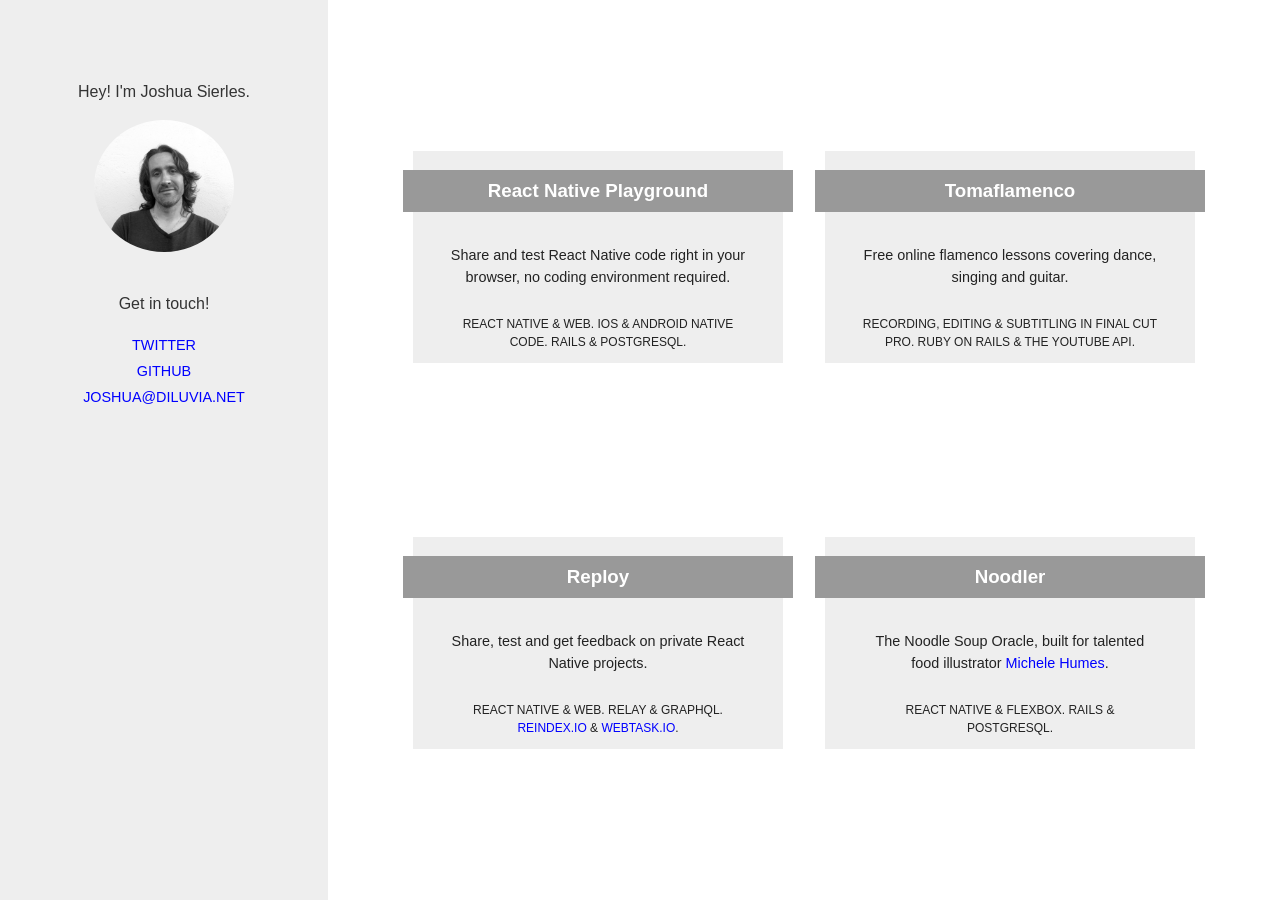
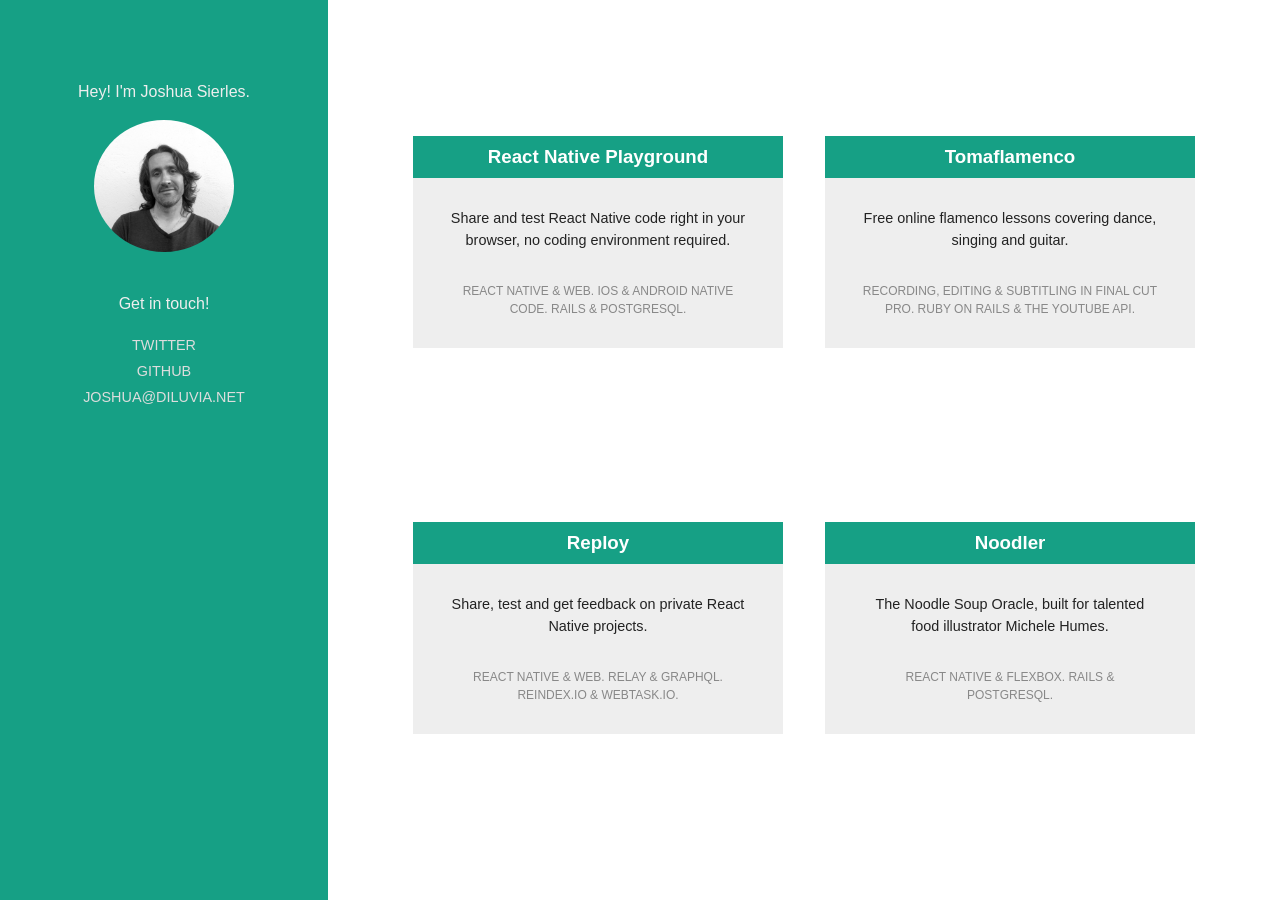
Before and after one commit to jsierles/jsierles.github.io, a Jekyll site: the page index.html, which Jekyll copies as it is, in a window 1280 px wide. Built offline with Jekyll 4.4.1, drawn with Linux system fonts in a browser that asks for light colours; comment, search, counter and statistics services are not loaded.

Commit message:
site update

```diff
--- a/index.html
+++ b/index.html
@@ -29,30 +29,36 @@
       <div class="projects">
 
         <div class="project">
-          <h3><a href="https://rnplay.org">React Native Playground</a></h3>
+          <a href="https://rnplay.org">
+            <h3>React Native Playground</h3>
             <p>Share and test React Native code right in your browser, no coding environment required.</p>
             <p class="skills">React Native & Web. iOS & Android native code. Rails & Postgresql.</p>
+          </a>
         </div>
 
         <div class="project">
-          <h3><a href="http://tomaflamenco.com">Tomaflamenco</a></h3>
+          <a href="http://tomaflamenco.com">
+            <h3>Tomaflamenco</h3>
             <p>Free online flamenco lessons covering dance, singing and guitar.</p>
             <p class="skills">Recording, editing & subtitling in Final Cut Pro. Ruby on Rails & the Youtube API.</p>
+          </a>
         </div>
 
         <div class="project">
-          <h3><a href="https://reploy.io">Reploy</a></h3>
+          <a href="https://reploy.io">
+            <h3>Reploy</h3>
             <p>Share, test and get feedback on private React Native projects.</p>
             <p class="skills">React Native & Web. Relay & GraphQL. <a href="http://reindex.io">Reindex.io</a> & <a href="http://webtask.io">webtask.io</a>.</p>
+          </a>
         </div>
 
         <div class="project">
-          <h3><a href="http://noodler-app.com">Noodler</a></h3>
+          <a href="http://noodler-app.com">
+            <h3>Noodler</h3>
             <p>The Noodle Soup Oracle, built for talented food illustrator <a href="http://michelehumes.com">Michele Humes</a>.</p>
             <p class="skills">React Native & Flexbox. Rails & Postgresql.</p>
-
+          </a>
         </div>
-
       </div>
     </div>
   </body>
--- a/main.css
+++ b/main.css
@@ -2,16 +2,18 @@
   margin: 0;
 }
 
-a {
+.personal a {
   text-decoration: none;
-  color: blue;
+  color: #ddd;
 }
 
-a:hover {
+.personal a:hover {
   text-decoration: underline;
+  color: #ddd;
 }
 
 .home {
+
   margin: 0;
   max-width: 2000px;
   font-family: "chaparral-pro-caption", sans-serif;
@@ -22,9 +24,10 @@
 }
 
 .personal {
+  color: #eee;
   width: 200px;
   padding: 5%;
-  background-color: #eee;
+  background-color: #16a085;
 }
 
 .photo {
@@ -39,7 +42,7 @@
 
 .personal p {
   font-weight: normal;
-  color: #333;
+  color: #eee;
   font-size: 100% !important;
   line-height: 1.5em !important;
 }
@@ -55,6 +58,7 @@
 
 .project {
   min-height: 200px;
+  margin-bottom: 30px;
   background-color: #eee;
   width: 45%;
   display: flex;
@@ -68,22 +72,34 @@
   cursor: pointer;
 }
 
-h3 a {
-  color: #fff;
-}
-
 .project p {
   font-size: 90%;
   width: 80%;
   color: #222;
+  text-align: center;
+  margin: 0 auto;
+  margin-bottom: 30px;
   line-height: 1.5em;
 }
 
 .project h3 {
-  background-color: #999;
-  width: 100%;
+  background-color: #16a085;
   color: #fff;
   padding: 10px;
+  margin-top: 0;
+  margin-bottom: 30px;
+}
+
+.project > a {
+  display: block;
+  width: 100%;
+  text-align: center;
+  text-decoration: none;
+}
+
+.project p a {
+  color: inherit;
+  text-decoration: none;
 }
 
 .find {
@@ -99,7 +115,7 @@
 }
 
 .skills {
-  color: #666;
+  color: #888 !important;
   font-size: 75% !important;
   text-transform: uppercase;
 }
```
Lines whose indentation alone changed are shown as unchanged.
